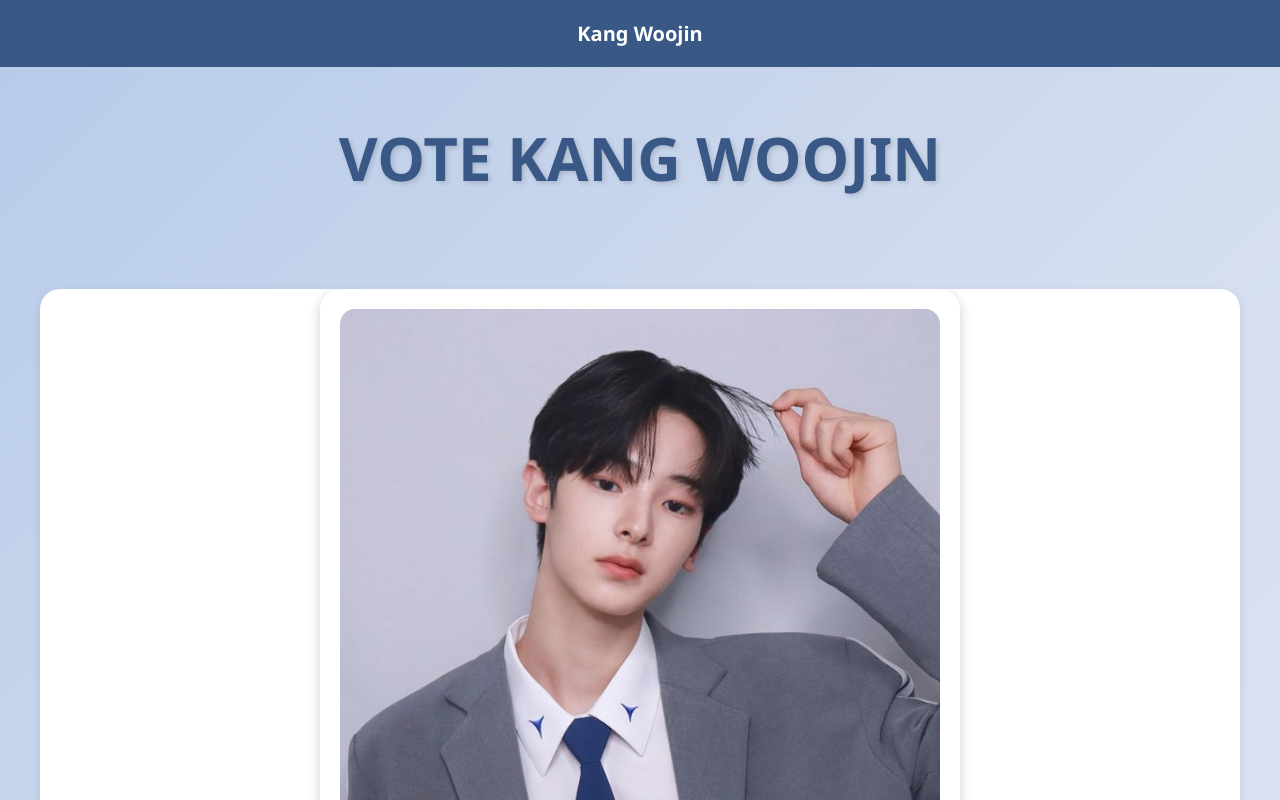
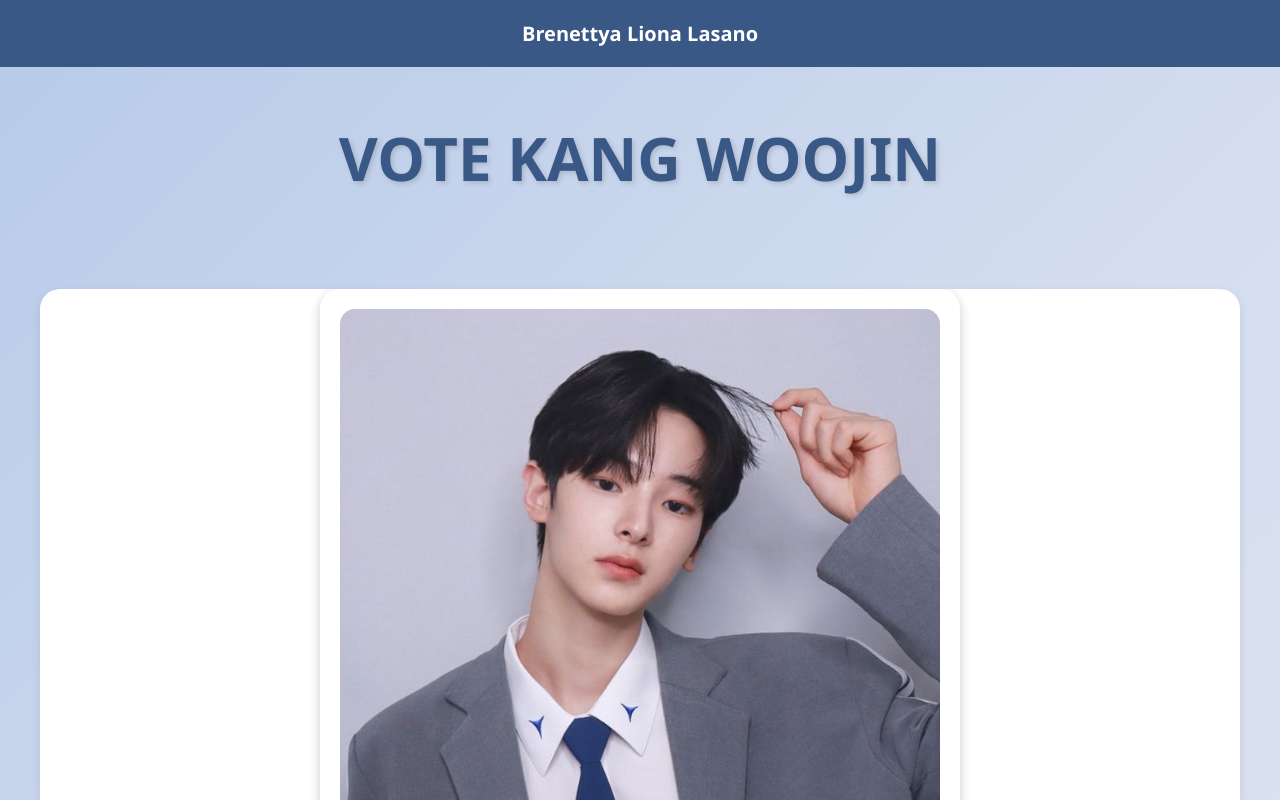
Before and after one commit to AnxinFTW/Woojin, a plain HTML site: page index.html in a window 1280 px wide. Shown: the top 800 px of the page. Drawn offline with Linux system fonts and the light colour scheme.

Commit message:
Update index.html

```diff
--- a/index.html
+++ b/index.html
@@ -161,7 +161,7 @@
 </head>
 <body>
   <header>
-    Kang Woojin
+   Brenettya Liona Lasano
   </header>
 
   <div class="hero-title">VOTE KANG WOOJIN</div>
```
